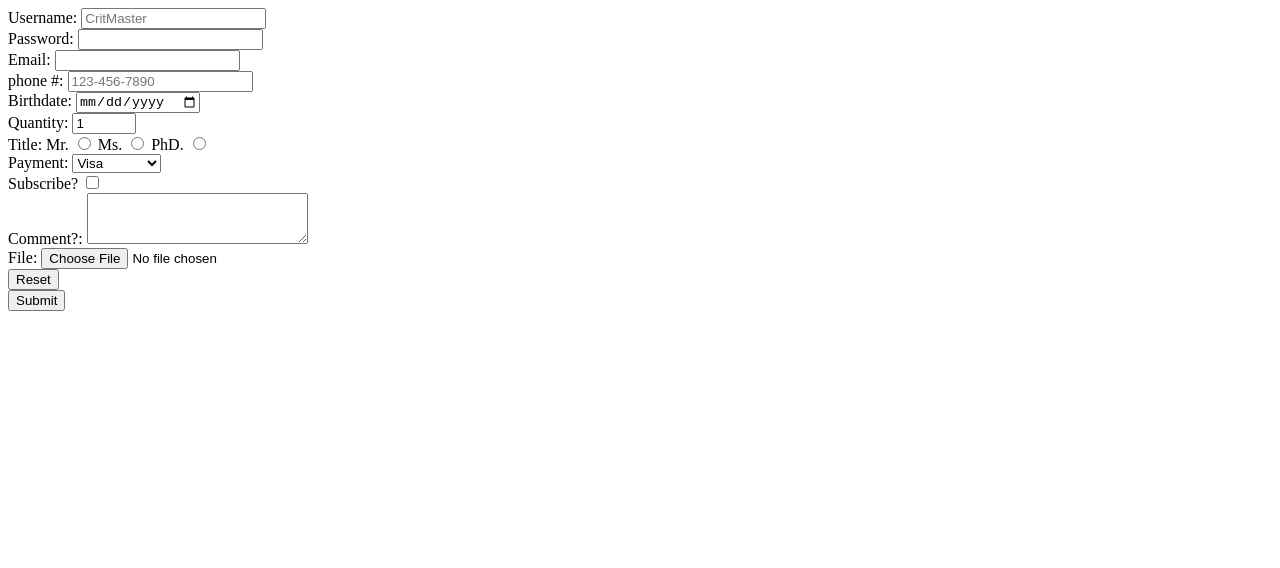
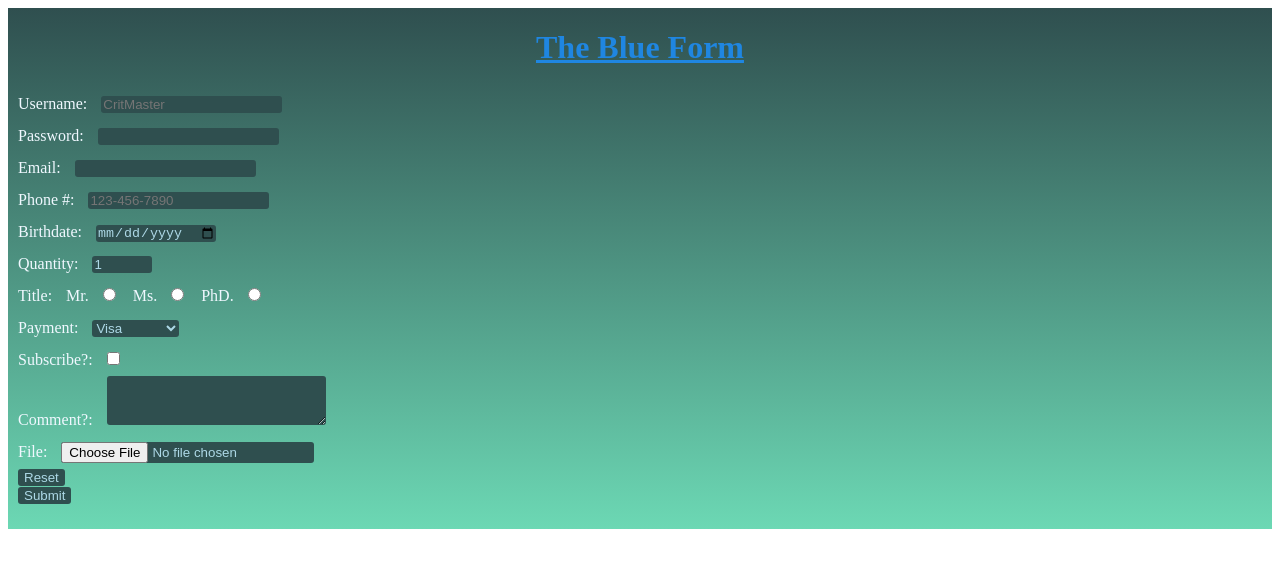
Before and after one commit to YeshuaBS-Official/Forms-Practice, a plain HTML site: page Forms Practice/index.html in a window 1280 px wide. Drawn offline with Linux system fonts and the light colour scheme.

Commit message:
Add files via upload

```diff
--- a/Forms Practice/index.html
+++ b/Forms Practice/index.html
@@ -4,11 +4,15 @@
     <meta charset="UTF-8">
     <meta http-equiv="X-UA-Compatible" content="IE=edge">
     <meta name="viewport" content="width=device-width, initial-scale=1.0">
+    <link rel="stylesheet" href="style.css">
     <title>Form and Stuff</title>
 </head>
 <body>
+    <div id="background">
 
-    <form action="index.php" method="post">
+    <h1 id="headerText">The Blue Form</h1>
+
+    <form action="index.php" method="post" enctype="multipart/form-data">
 
         <label for="username">Username: </label>
         <input type="text" id="username" placeholder="CritMaster" minlength="6" maxlength="15" required>
@@ -19,7 +23,7 @@
         <label for="email">Email: </label>
         <input type="email" id="email" placeholder="" required>
         <br>
-        <label for="fone">phone #: </label>
+        <label for="fone">Phone #: </label>
         <input type="tel" id="fone" placeholder="123-456-7890" pattern="[0-9]{3}-[0-9]{3}-[0-9]{4}">
         <br>
         <label for="bday">Birthdate: </label>
@@ -29,11 +33,11 @@
         <input type="number" id="quant" min="0" max="999" value="1">
         <br>
         <label for="title">Title: </label>
-            <label for="Mr.">Mr. </label>
+            <label for="Mr.">Mr.</label>
             <input type="radio" id="Mr." value="Mr." name="title">
-            <label for="Ms.">Ms. </label>
+            <label for="Ms.">Ms.</label>
             <input type="radio" id="Ms." value="Ms." name="title">
-            <label for="PhD.">PhD. </label>
+            <label for="PhD.">PhD.</label>
             <input type="radio" id="PhD." value="PhD." name="title">
         <br>
         <label for="payment">Payment: </label>
@@ -43,18 +47,20 @@
             <option value="giftcard">Gift Card</option>
         </select>
         <br>
-        <label for="sub">Subscribe?</label>
+        <label for="sub">Subscribe?:</label>
         <input type="checkbox" id="sub">
         <br>
         <label for="comment">Comment?: </label>
         <textarea id="comment" rows="3" cols="25"></textarea>
         <br>
         <label for="file">File:</label>
-        <input type="file" id="file" accept="">
+        <input type="file" id="file" accept="image/png, image/jpeg">
         <br>
         <input type="reset"><br>
         <input type="submit">
 
     </form>
+
+    </div>
 </body>
 </html>
--- /dev/null
+++ b/Forms Practice/style.css
@@ -0,0 +1,35 @@
+#background{
+    display: inline-block;
+    height: 100%;
+    width: 100%;
+    padding-bottom: 25px;
+    background-image: linear-gradient(to bottom, rgb(47,79,79), rgb(108, 216, 180));
+}
+
+#headerText{
+    color: rgb(31, 134, 225);
+    text-align: center;
+    text-decoration: underline;
+    line-height: normal;
+}
+
+label{
+    color: aliceblue;
+    line-height: 2;
+    margin-left: 10px;
+}
+
+input, select, textarea{
+    background-color: darkslategray;
+    color: lightblue;
+    border-style: none;
+    border-radius: 3px;
+    margin-left: 10px;
+}
+
+input[type="submit"]:hover, input[type="reset"]:hover{
+    background-color: red;
+    border-style: solid;
+    border-width: 1px;
+    border-color: white;
+}
```
